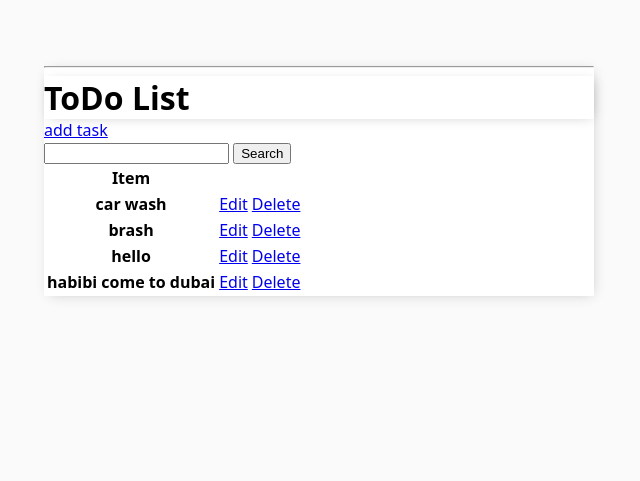
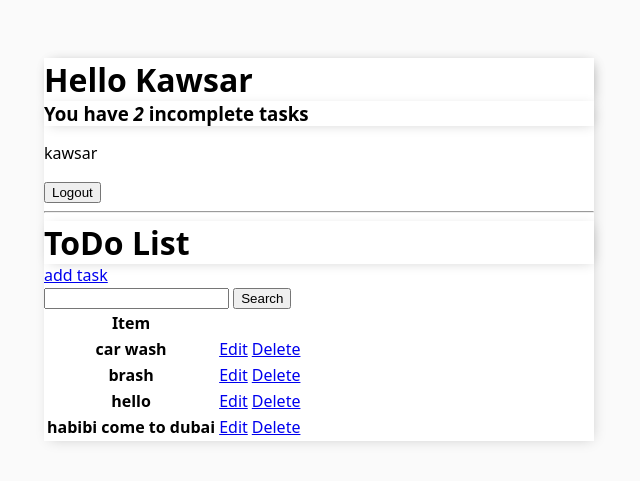
Before and after one commit to wak96/ToDo, a Django app: page / in a window 1280 px wide. Shown: the top 481 px of the page, without its empty margins (321-961 px from the left). Run offline with Django 5.2, Linux system fonts and the light colour scheme; a user stored in the database is signed in; data comes from the database, SQL or seed files in the repository; both versions use the stored data as it was after the commit; some web fonts are replaced.

Commit message:
updating task_list.html

```diff
--- a/base/templates/base/task_list.html
+++ b/base/templates/base/task_list.html
@@ -3,8 +3,13 @@
 
 
 <div class="header-bar">
+  <div>
+    <h1>Hello {{request.user|title}}</h1> <!-- here |title for user's first capital letter -->
+    <h3 style="margin:0">You have <i>{{count}}</i> incomplete task{{count|pluralize:"s"}}</h3> <!--"s" will be added when task number more then one-->
+  </div>
 
-<!--
+
+
 {% if request.user.is_authenticated %}
     <p>{{ request.user }}</p>
     <form action="{% url 'logout' %}" method="POST" style="display: inline;">
@@ -14,7 +19,6 @@
 {% else %}
     <a href="{% url 'login' %}">LogIn</a>
 {% endif %}
--->
 
 
 <hr>
```
Also changed, not shown: db.sqlite3.
